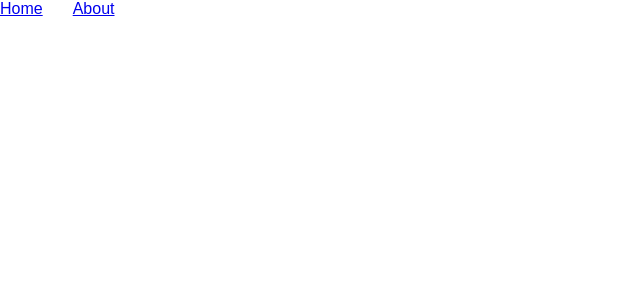
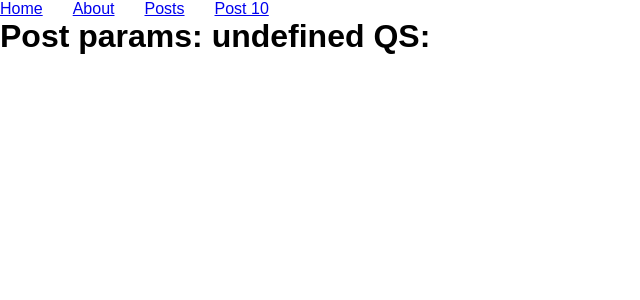
Before and after one commit to fernandojsmelo/tutorial-react-roout-dom, a React (Vite) app: page /posts in a window 1280 px wide. Before the commit this address had no page. Shown: the top 300 px of the page, without its empty margins (0-640 px from the left). Built offline with nearby package versions, Linux system fonts and the light colour scheme.

Commit message:
useParams e useSeaschParams: usando parãmetros de URL e Query String.

```diff
--- a/src/components/Menu/index.tsx
+++ b/src/components/Menu/index.tsx
@@ -5,8 +5,16 @@
   return (
    <nav className='menu'>
     <ul>
-      <li><Link to="/">Home</Link></li>
-      <li><Link to="/about">About</Link></li>
+      <li>
+        <Link to="/">Home</Link>
+      </li>
+      <li>
+        <Link to="/about">About</Link>
+      </li><li>
+        <Link to="/posts">Posts</Link>
+      </li><li>
+        <Link to="/posts/10">Post 10</Link>
+      </li>
     </ul>
    </nav>
   )
--- /dev/null
+++ b/src/components/Post/index.tsx
@@ -0,0 +1,14 @@
+import { useParams, useSearchParams } from 'react-router-dom';
+import './style.css';
+
+export const Post = () => {
+  const params = useParams();
+  const { id } = params;
+  const [qs] = useSearchParams();
+
+  return (
+    <div>
+      <h1>Post {`params: ${id}`} {`QS: ${qs}`} </h1>
+    </div>
+  )
+}
--- a/src/main.tsx
+++ b/src/main.tsx
@@ -6,6 +6,7 @@
 import { Home } from './components/Home'
 import { About } from './components/About';
 import { Menu } from './components/Menu';
+import { Post } from './components/Post';
 
 ReactDOM.createRoot(document.getElementById('root')!).render(
   <React.StrictMode>
@@ -14,6 +15,8 @@
     <Routes>
     <Route path='/' element={ <Home />} />
     <Route path='/about' element={ <About />} />
+    <Route path='/posts/:id' element={ <Post />} />
+    <Route path='/posts' element={ <Post />} />
     </Routes>
    </BrowserRouter>
   </React.StrictMode>,
```
Also changed, not shown: src/components/Post/style.css (added).
